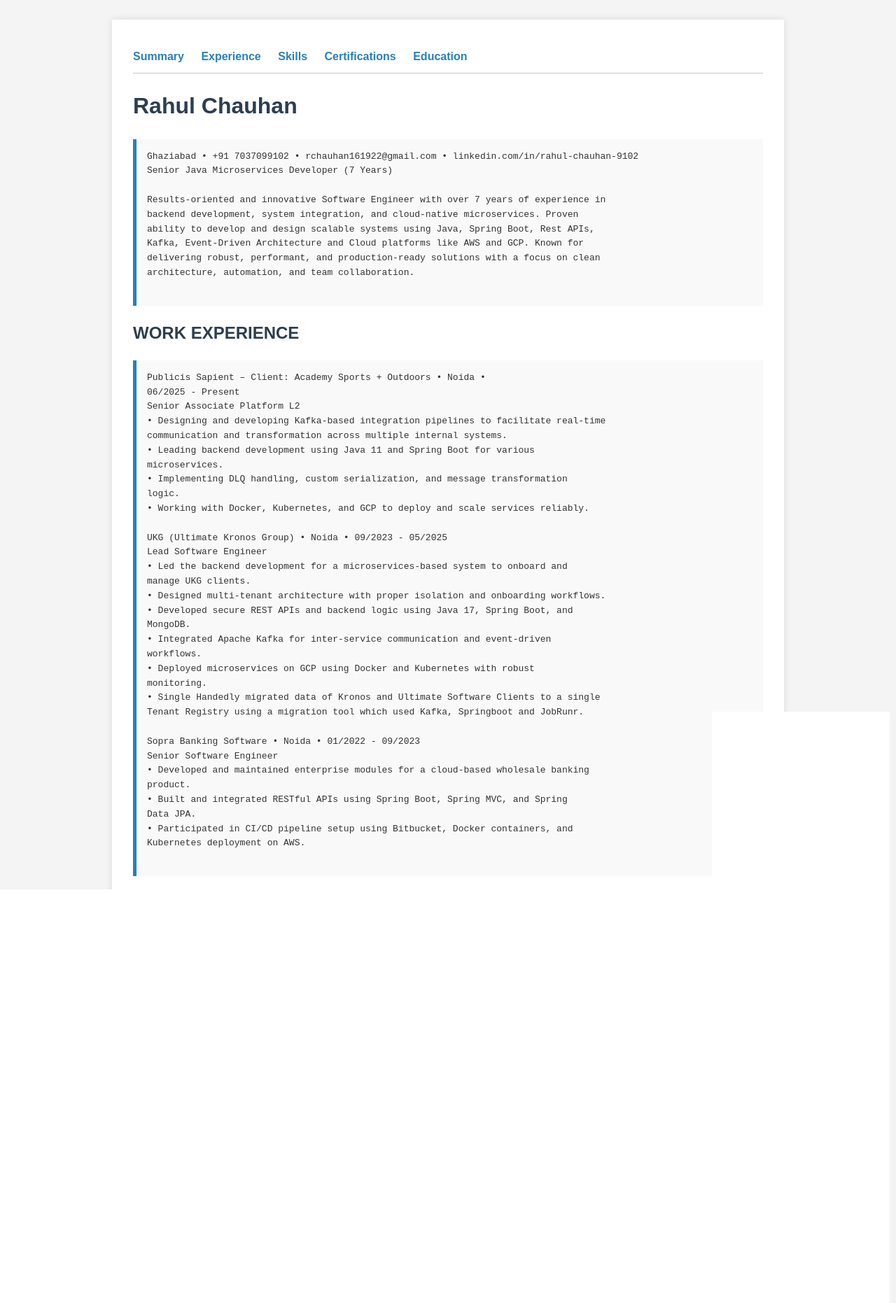
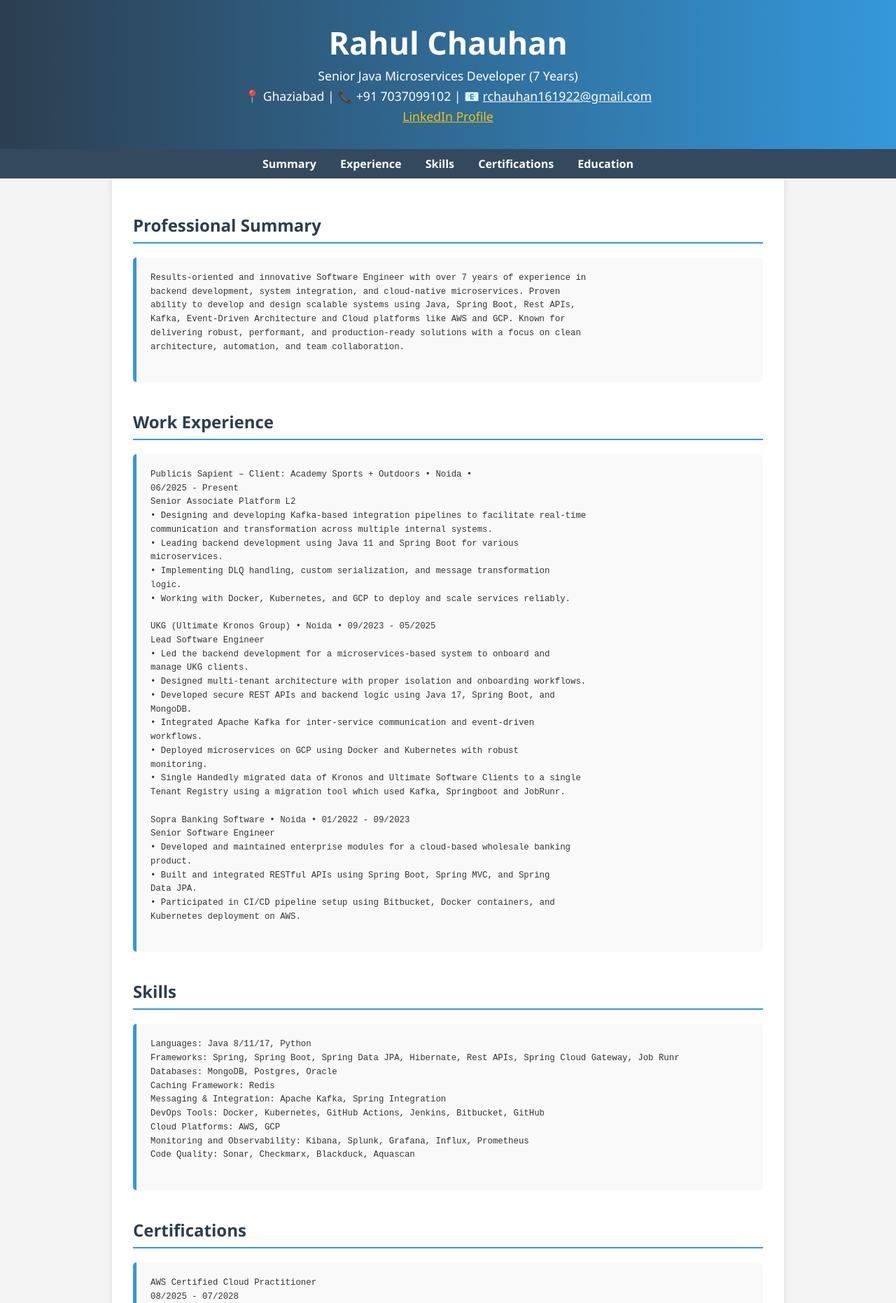
Before and after one commit to Rahul-Chauhan-2212/Rahul-Chauhan-2212.github.io, a plain HTML site: page index.html in a window 1280 px wide. Shown: the top 1862 px of the page at 70% size. Drawn offline with Linux system fonts and the light colour scheme.

Commit message:
Update index.html

```diff
--- a/index.html
+++ b/index.html
@@ -5,30 +5,46 @@
   <meta name="viewport" content="width=device-width, initial-scale=1.0">
   <title>Rahul Chauhan - Resume</title>
   <style>
-    body { font-family: Arial, sans-serif; background: #f4f4f4; color: #333; padding: 20px; line-height: 1.6; }
-    .container { max-width: 900px; margin: auto; background: white; padding: 30px; box-shadow: 0 0 10px rgba(0,0,0,0.1); }
-    h1, h2, h3 { color: #2c3e50; }
-    a { color: #2980b9; text-decoration: none; }
-    .nav { position: sticky; top: 0; background: #fff; padding: 10px 0; border-bottom: 1px solid #ccc; margin-bottom: 20px; }
-    .nav a { margin-right: 20px; font-weight: bold; }
-    pre { white-space: pre-wrap; word-wrap: break-word; background: #f9f9f9; padding: 15px; border-left: 5px solid #2980b9; }
+    * { box-sizing: border-box; }
+    body { font-family: 'Segoe UI', sans-serif; margin: 0; background: #f4f4f4; color: #333; }
+    .container { max-width: 960px; margin: auto; padding: 30px; background: #fff; box-shadow: 0 0 10px rgba(0,0,0,0.1); }
+    header { text-align: center; padding: 30px 0; background: linear-gradient(to right, #2c3e50, #3498db); color: white; }
+    header h1 { margin: 0; font-size: 2.8em; }
+    header p { margin: 5px 0; font-size: 1.1em; }
+    nav { background: #34495e; padding: 10px 0; text-align: center; position: sticky; top: 0; z-index: 100; }
+    nav a { color: white; margin: 0 15px; text-decoration: none; font-weight: bold; transition: color 0.3s ease; }
+    nav a:hover { color: #f1c40f; }
+    section { margin-bottom: 40px; }
+    h2 { border-bottom: 2px solid #3498db; padding-bottom: 8px; color: #2c3e50; }
+    pre { background: #f9f9f9; padding: 20px; white-space: pre-wrap; word-wrap: break-word; border-left: 5px solid #3498db; border-radius: 5px; font-size: 0.95em; line-height: 1.6; }
+    footer { background: #2c3e50; color: white; text-align: center; padding: 15px; font-size: 0.9em; margin-top: 40px; }
+    .highlight { color: #2980b9; font-weight: bold; }
+    @media (max-width: 600px) {
+      header h1 { font-size: 2em; }
+      nav a { display: block; margin: 10px 0; }
+    }
   </style>
 </head>
 <body>
-  <div class="container">
-    <div class="nav">
+  <header>
+    <h1>Rahul Chauhan</h1>
+    <p>Senior Java Microservices Developer (7 Years)</p>
+    <p>📍 Ghaziabad | 📞 +91 7037099102 | 📧 <a href="mailto:rchauhan161922@gmail.com" style="color:white;">rchauhan161922@gmail.com</a></p>
+    <p><a href="https://linkedin.com/in/rahul-chauhan-9102" style="color:#f1c40f;">LinkedIn Profile</a></p>
+  </header>
+
+  <nav>
     <a href="#summary">Summary</a>
     <a href="#experience">Experience</a>
     <a href="#skills">Skills</a>
     <a href="#certifications">Certifications</a>
     <a href="#education">Education</a>
-    </div>
+  </nav>
 
-    <h1 id="summary">Rahul Chauhan</h1>
+  <div class="container">
+    <section id="summary">
+      <h2>Professional Summary</h2>
       <pre>
-Ghaziabad • +91 7037099102 • rchauhan161922@gmail.com • linkedin.com/in/rahul-chauhan-9102
-Senior Java Microservices Developer (7 Years)
-
 Results-oriented and innovative Software Engineer with over 7 years of experience in
 backend development, system integration, and cloud-native microservices. Proven
 ability to develop and design scalable systems using Java, Spring Boot, Rest APIs,
@@ -36,8 +52,10 @@
 delivering robust, performant, and production-ready solutions with a focus on clean
 architecture, automation, and team collaboration.
       </pre>
+    </section>
 
-    <h2 id="experience">WORK EXPERIENCE</h2>
+    <section id="experience">
+      <h2>Work Experience</h2>
       <pre>
 Publicis Sapient – Client: Academy Sports + Outdoors • Noida •
 06/2025 - Present
@@ -73,56 +91,47 @@
 • Participated in CI/CD pipeline setup using Bitbucket, Docker containers, and
 Kubernetes deployment on AWS.
       </pre>
+    </section>
 
-    <h2 id="skills">SKILLS</h2>
+    <section id="skills">
+      <h2>Skills</h2>
       <pre>
-Languages: Java  8/ 11/ 17,
-Python
-Frameworks: Spring, Spring
-Boot, Spring  Data  JPA,
-Hibernate, Rest  APIs, Spring
-Cloud  Gateway, Job  Runr
-Databases: MongoDB,
-Postgres, Oracle
+Languages: Java 8/11/17, Python
+Frameworks: Spring, Spring Boot, Spring Data JPA, Hibernate, Rest APIs, Spring Cloud Gateway, Job Runr
+Databases: MongoDB, Postgres, Oracle
 Caching Framework: Redis
-Messaging & Integration:
-Apache  Kafka, Spring
-Integration
-DevOps Tools: Docker,
-Kubernetes, GitHub  Actions,
-Jenkins, Bitbucket, GitHub
+Messaging & Integration: Apache Kafka, Spring Integration
+DevOps Tools: Docker, Kubernetes, GitHub Actions, Jenkins, Bitbucket, GitHub
 Cloud Platforms: AWS, GCP
-Monitoring and
-Observability:
-Kibana, Splunk, Grafana,
-Influx, Prometheus
-Code Quality: Sonar,
-Checkmarx, Blackduck,
-Aquascan
+Monitoring and Observability: Kibana, Splunk, Grafana, Influx, Prometheus
+Code Quality: Sonar, Checkmarx, Blackduck, Aquascan
       </pre>
+    </section>
 
-    <h2 id="certifications">CERTIFICATIONS</h2>
+    <section id="certifications">
+      <h2>Certifications</h2>
       <pre>
-AWS Certified Cloud
-Practitioner
+AWS Certified Cloud Practitioner
 08/2025 - 07/2028
 AWS
       </pre>
+    </section>
 
-    <h2 id="education">EDUCATION</h2>
+    <section id="education">
+      <h2>Education</h2>
       <pre>
-B.Tech in Electronics &
-Communication
-Engineering
-KIET Group of Institutions,
-Ghaziabad
-Ghaziabad
+B.Tech in Electronics & Communication Engineering
+KIET Group of Institutions, Ghaziabad
 GPA: 82.6%
 01/2014 - 01/2018
 
-• Conducted code reviews, unit testing (with JUnit/Mockito), and performance
-tuning.
+• Conducted code reviews, unit testing (with JUnit/Mockito), and performance tuning.
       </pre>
+    </section>
   </div>
+
+  <footer>
+    &copy; 2025 Rahul Chauhan | Interactive Resume Site | Built with HTML & CSS
+  </footer>
 </body>
 </html>
```
Lines whose indentation alone changed are shown as unchanged.
